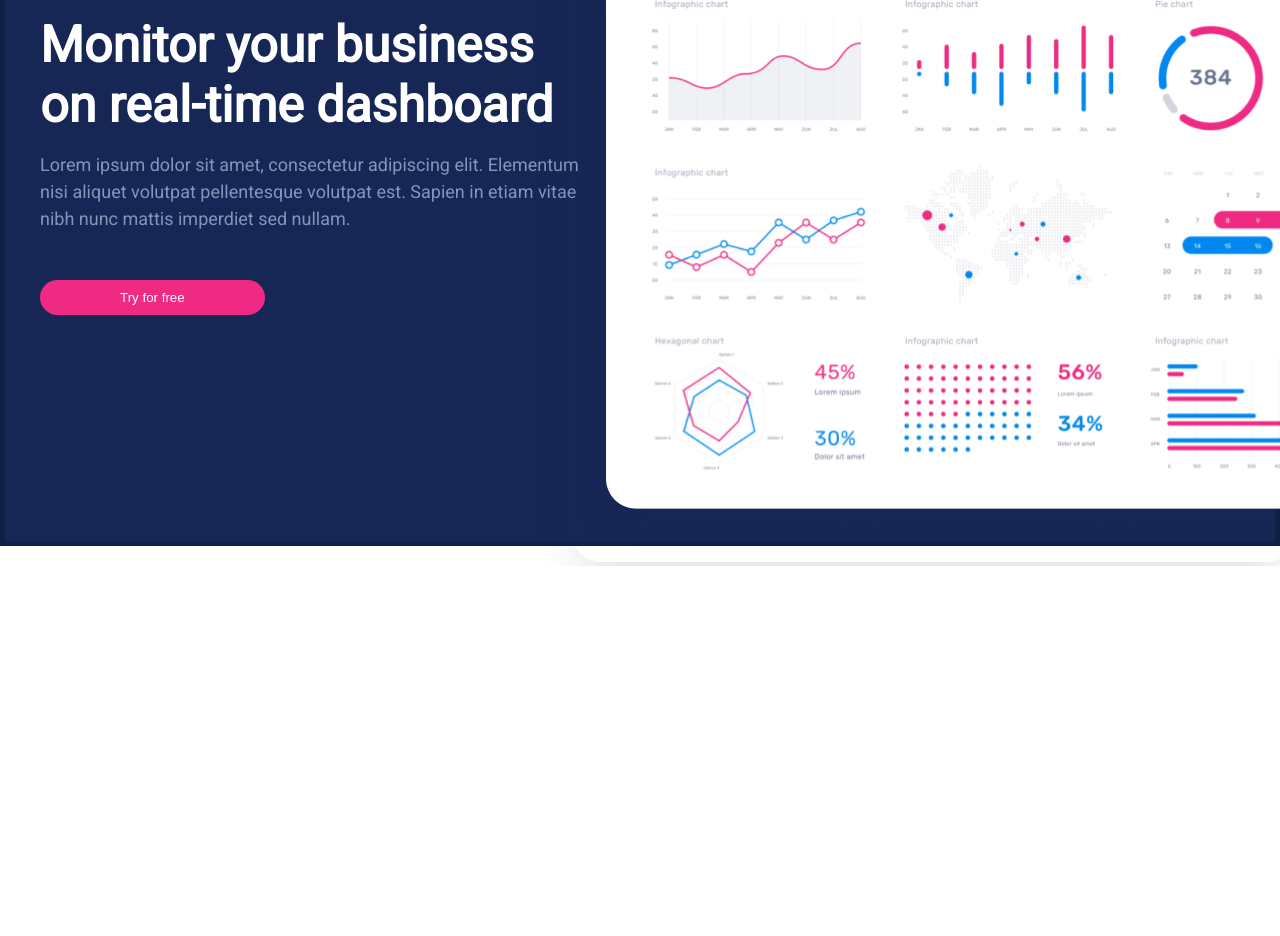
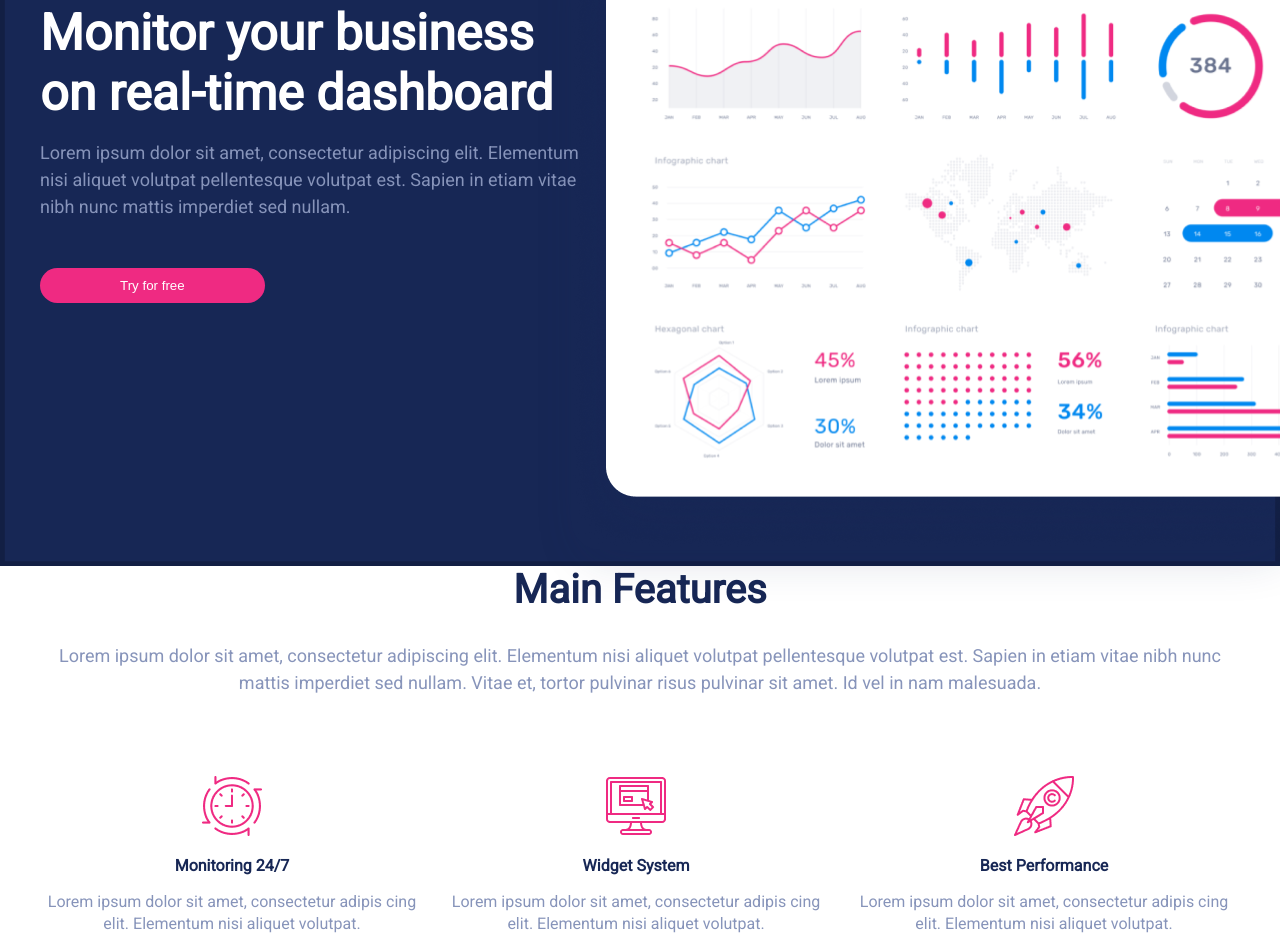
Before and after one commit to umpalumpa33/Homework_N7, a plain HTML site: page index.html in a window 1280 px wide. Shown: the part 234-1170 px from the top of the page. Before the commit the page ends 800 px from the top, so only its background shows below. Drawn offline with Linux system fonts and the light colour scheme.

Commit message:
visveneb

```diff
--- a/index.html
+++ b/index.html
@@ -10,9 +10,8 @@
 <link href="https://fonts.googleapis.com/css2?family=Roboto&display=swap" rel="stylesheet">
 </head>
 <body>
-    <div class="header_background">
     <header>
-        <div class="container">
+        <div class="header_container">
             <div class="navigator">
                 <div class="logo">
                     <img src="images/logo.png" alt="Logo" id="nav_logo">
@@ -43,8 +42,36 @@
             </div>
         </div>
     </header>
-    </div>
-    <main></main>
+    <main>
+        <div class="main_content">
+            <h1 id="main_feature">Main Features</h1>
+            <p id="main_feature_p">Lorem ipsum dolor sit amet, consectetur adipiscing elit.
+            Elementum nisi aliquet volutpat pellentesque volutpat est.
+            Sapien in etiam vitae nibh nunc mattis imperdiet sed nullam.
+            Vitae et, tortor pulvinar risus pulvinar sit amet.
+            Id vel in nam malesuada.</p>
+            <div class="main_grid">
+                <div class="left_grid">
+                    <img src="images/left_grid_icon.png" alt="Left Grid Icon Image">
+                    <h1>Monitoring 24/7</h1>
+                    <p>Lorem ipsum dolor sit amet, consectetur adipis
+                    cing elit. Elementum nisi aliquet volutpat.</p>
+                </div>
+                <div class="middle_grid">
+                    <img src="images/mid_grid_icon.png" alt="Middle Grid Icon Image">
+                    <h1>Widget System</h1>
+                    <p>Lorem ipsum dolor sit amet, consectetur adipis
+                    cing elit. Elementum nisi aliquet volutpat.</p>
+                </div>
+                <div class="right_grid">
+                    <img src="images/right_grid_icon.png" alt="Right Grid Icon Image">
+                    <h1>Best Performance</h1>
+                    <p>Lorem ipsum dolor sit amet, consectetur adipis
+                    cing elit. Elementum nisi aliquet volutpat.</p>
+                </div>
+            </div>
+        </div>
+    </main>
     <footer></footer>
 </body>
 </html>
--- a/style.css
+++ b/style.css
@@ -5,7 +5,7 @@
 }
 
 
-.container{
+.header_container{
     vertical-align: middle;
     margin: 0 auto;
     max-width: 1200px;
@@ -13,16 +13,16 @@
 }
 
 body {
-    overflow: hidden;
-
+    overflow-x: hidden;
 }
 
 header {
     background: #172755;
     box-shadow: inset 0 0 0 0.3rem rgba(0, 0, 0, 0.2);
-    height: 45rem;
+    height: 50rem;
     width: 100%;
     font-family: 'Roboto', sans-serif;
+    padding-top: 3rem;
 }
 
 .logo {
@@ -54,7 +54,6 @@ header {
 .navigator {
     display: flex;
     flex-direction: row;
-    margin-top: 3.75rem;
 }
 
 .registration {
@@ -70,6 +69,10 @@ header {
     border-radius: 4.25rem;
     border: 1px solid #465B95;
     padding: 0.62rem 3.31rem;
+}
+
+#sign_up_btn:hover {
+    cursor: pointer;
 }
 
 .header_main {
@@ -120,3 +123,64 @@ header {
     border-radius: 1.875rem;
     box-shadow: 0px 18px 50px -15px rgba(25, 42, 89, 0.20);
 }
+
+
+.main_content {
+    margin: 0 auto;
+    max-width: 1200px;
+    min-width: 940px;
+    display: flex;
+    flex-direction: column;
+    text-align: center;
+}
+
+main h1, main p {
+    font-family: Roboto;
+    font-style: normal;
+    line-height: normal;
+}
+
+#main_feature {
+    color: var(--text-main, #172755);
+    font-size: 2.5rem;
+    font-weight: 700;
+}
+
+#main_feature_p {
+    margin-top: 1.8rem;
+    color: var(--text-secondary, #8794BA);
+    font-family: Roboto;
+    font-size: 1.125rem;
+    font-weight: 400;
+    line-height: 150%;
+}
+
+
+.main_grid {
+    margin-top: 5rem;
+    display: grid;
+    grid-auto-flow: column;
+    gap: 1.25rem;
+}
+
+.main_grid h1 {
+    color: var(--text-main, #172755);
+    font-family: Roboto;
+    font-size: 1rem;
+    font-style: normal;
+    font-weight: 700;
+    line-height: normal;
+}
+
+.main_grid p {
+    color: var(--text-secondary, #8794BA);
+    font-family: Roboto;
+    font-size: 1rem;
+    font-style: normal;
+    font-weight: 400;
+    line-height: 140%;
+}
+
+.main_grid h1, .main_grid p {
+    margin-top: 1rem;
+}
```
Also changed, not shown: images/left_grid_icon.png (added), images/mid_grid_icon.png (added), images/right_grid_icon.png (added).
